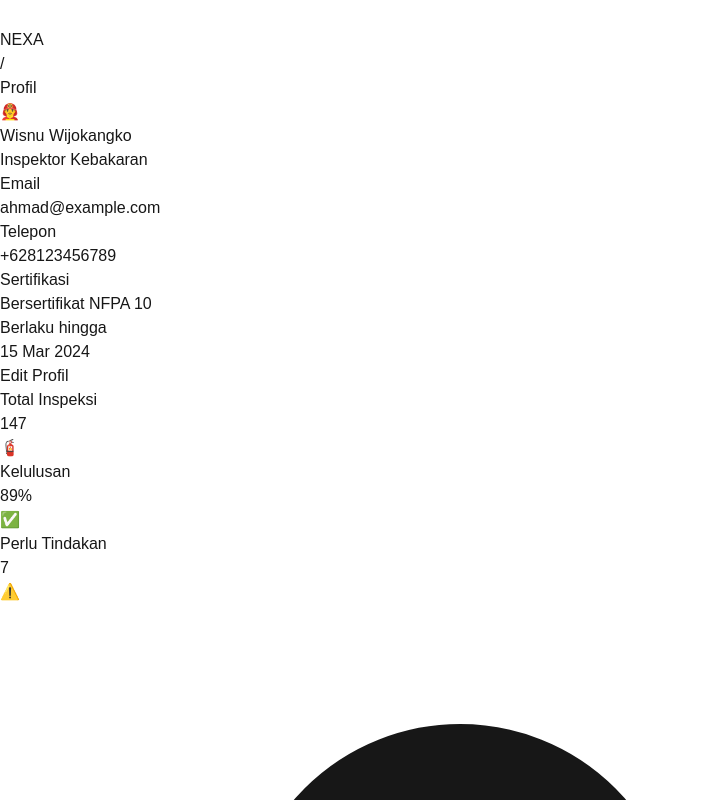
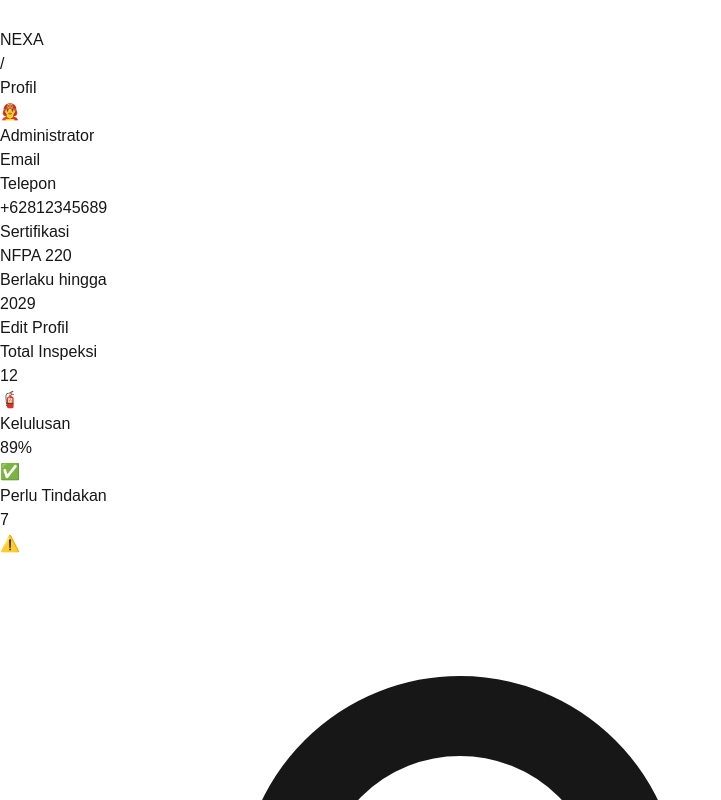
Before and after one commit to wisnuwijo/nexa, a Next.js app: page /profile in a window 1280 px wide. Shown: the part 6540-7340 px from the top of the page, without its empty margins (0-721 px from the left). Built offline with nearby package versions, Linux system fonts and the light colour scheme.

Commit message:
feat(profile): implement profile fetched from API

```diff
--- a/src/app/profile/page.tsx
+++ b/src/app/profile/page.tsx
@@ -5,6 +5,7 @@ import MainLayout from '../components/main_layout';
 import { useRouter } from 'next/navigation';
 import { UsersIcon } from '@heroicons/react/24/outline'
 import Link from 'next/link';
+import { User } from '@/api/auth';
 
 export default function ProfilePage() {
     const router = useRouter();
@@ -12,15 +13,37 @@ export default function ProfilePage() {
     const [isFinishModalOpen, setIsFinishModalOpen] = useState(false);
 
     // Mock user data
-    const [user] = useState({
-        name: "Wisnu Wijokangko",
-        role: "Inspektor Kebakaran",
-        email: "ahmad@example.com",
-        phone: "+628123456789",
-        certification: "Bersertifikat NFPA 10",
-        lastCertified: "15 Mar 2024",
-        inspectionsCompleted: 147,
-        avatar: "👨‍🚒"
+    const [user, setUser] = useState(() => {
+        if (typeof window !== "undefined") {
+            const storedUser = localStorage.getItem("user");
+            if (storedUser) {
+                try {
+                    return JSON.parse(storedUser) as User;
+                } catch {
+                    // fallback to default if parsing fails
+                }
+            }
+        }
+
+        // Default user data if no user is stored
+        return {
+            id: 0,
+            name: "",
+            username: "",
+            email: "",
+            email_verified_at: null,
+            code_verifikasi: null,
+            akun_aktif: 1,
+            id_level: 1,
+            created_at: "2025-01-01T00:00:00Z",
+            updated_at: "2025-01-01T00:00:00Z",
+            deleted_at: null,
+            image: null,
+            created_by: null,
+            updated_by: null,
+            gender: "male",
+            kode_customer: "",
+        } as User;
     });
 
     // Mock recent inspections
@@ -82,16 +105,16 @@ export default function ProfilePage() {
                 {/* Profile Card */}
                 <div className="bg-white rounded-lg shadow mb-4">
                     <div className="bg-purple-600 p-4 text-center">
-                        <div className="text-5xl pt-5">{user.avatar}</div>
+                        <div className="text-5xl pt-5">👨‍🚒</div>
                         <h2 className="text-lg font-bold text-white">{user.name}</h2>
-                        <p className="text-blue-100 text-sm">{user.role}</p>
+                        <p className="text-blue-100 text-sm">Administrator</p>
                     </div>
 
                     <div className="p-4 space-y-3">
                         <ProfileDetail label="Email" value={user.email} />
-                        <ProfileDetail label="Telepon" value={user.phone} />
-                        <ProfileDetail label="Sertifikasi" value={user.certification} />
-                        <ProfileDetail label="Berlaku hingga" value={user.lastCertified} />
+                        <ProfileDetail label="Telepon" value={"+62812345689"} />
+                        <ProfileDetail label="Sertifikasi" value={"NFPA 220"} />
+                        <ProfileDetail label="Berlaku hingga" value={"2029"} />
 
                         <button className="w-full bg-purple-600 text-white py-2 rounded-lg text-sm">
                             Edit Profil
@@ -101,7 +124,7 @@ export default function ProfilePage() {
 
                 {/* Stats - Horizontal Scroll */}
                 <div className="flex flex-row overflow-x-auto gap-2 pb-2 no-scrollbar justify-between items-center">
-                    <StatCard title="Total Inspeksi" value={user.inspectionsCompleted} icon="🧯" />
+                    <StatCard title="Total Inspeksi" value="12" icon="🧯" />
                     <StatCard title="Kelulusan" value="89%" icon="✅" isGood />
                     <StatCard title="Perlu Tindakan" value="7" icon="⚠️" isWarning />
                 </div>
@@ -177,11 +200,9 @@ export default function ProfilePage() {
                         <div className="bg-white rounded-lg p-4 mx-4 w-full max-w-xs">
                             <h2 className="text-lg text-gray-500 font-bold mb-2">Tentang Aplikasi</h2>
                             <p className="text-sm text-gray-500 mb-4">
-                                Aplikasi Inspeksi APAR v1.2.0
+                                Aplikasi NEXA v1.0.0
                                 <br />
-                                Dibangun untuk memenuhi standar NFPA 10
-                                <br />
-                                © 2024 FireSafety Team
+                                © 2025 PT Tan Anugerah Sejahtera
                             </p>
                             <div className="flex justify-end">
                                 <button
```
Also changed, not shown: src/api/auth.tsx (+33 -14 lines), src/app/(auth)/login/page.tsx (+6 -1 lines), src/app/home/page.tsx (+28 -3 lines).
